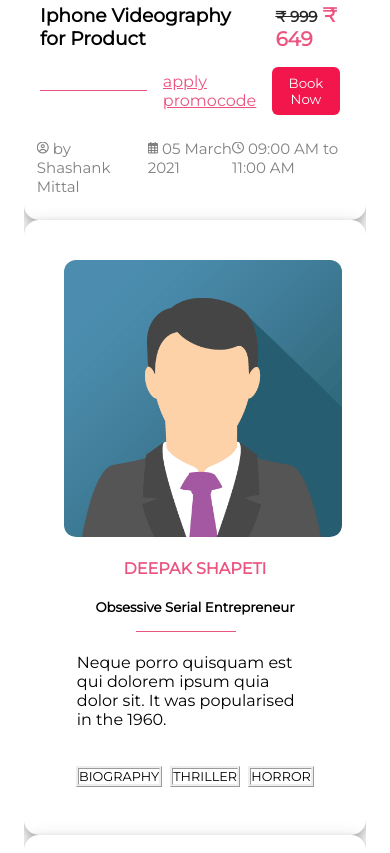
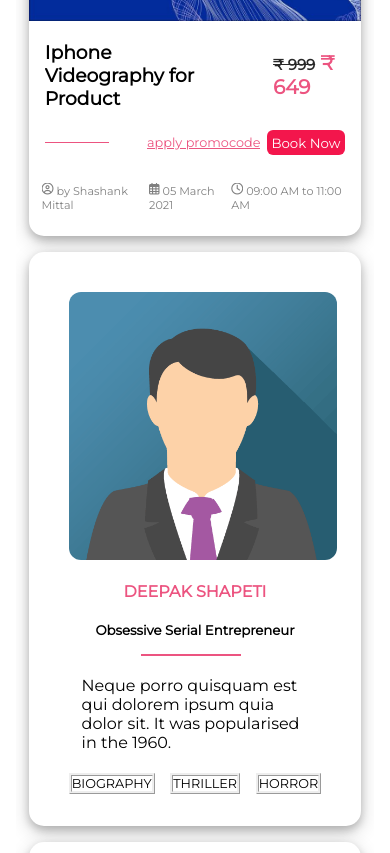
Before and after one commit to mrdc48/project_proff, a plain HTML site: page index.html in a window 390 px wide. Shown: the part 228-1081 px from the top of the page. Drawn offline with Linux system fonts and the light colour scheme.

Commit message:
Update style.css

```diff
--- a/style.css
+++ b/style.css
@@ -3,6 +3,7 @@
   margin: 0;
   overflow-x: hidden;
   padding: 0;
+
   font-family: 'Montserrat', sans-serif;
 }
 .mobile-nav{
@@ -32,8 +33,7 @@ justify-content: flex-start;
 .desktop-button:hover{
  background: blueviolet;
 }
-.Main-head
-{
+.Main-head{
 margin: 2rem 1.5rem;
  display: grid;
   grid-gap: 0.7rem;
@@ -95,7 +95,7 @@ margin: 1.5rem 0.8rem;
  padding: 2rem;
  grid-area: second-header;
 }
-.hr_line1{
+.next > .hr_line1{
   margin-left: 80px;
   margin-top:  1rem;
   width: 100px;
@@ -156,7 +156,7 @@ margin: 1.5rem 0.8rem;
  .logo {
   top: 0.7rem;
   left: 1.3rem;
-  /* margin: 0.8rem 1rem; */
+  /* margin: 0.2rem 1rem; */
   position: fixed;
 }
 
@@ -207,14 +207,40 @@ margin: 1.5rem 0.8rem;
 .Main-head
 {
  display: block;
+ margin: 3.9rem 1rem;
+ padding: 0.8rem;
 
 }
-.Main-head > .header{
+ .second_sub-header > a{
+  margin-left: 1rem;
+ font-size: 0.8rem;
+ }
 
+ .second_sub-header > .second_sub-header-button{
+ margin-right: 1rem;
+  padding: 0.3rem;
 }
+.second_sub-header > .hr_line{
+  width: 4rem;
+}
+.header>.third_sub-header {
+ font-size: 0.7rem;
+}
+
 .Main-head > .second-header{
-
+   margin-top: 1rem;
+}
+.another {
+ padding: 0rem;
+ font-size: 0.8rem;
+ display: flex;
+ flex-direction: row;
+ justify-content: space-around;
 }
 .Main-head > .info{
+ margin-top: 1rem;
 }
+ .info >.hr_line1 {
+  margin-left: 4rem;
+ }
 }
```
